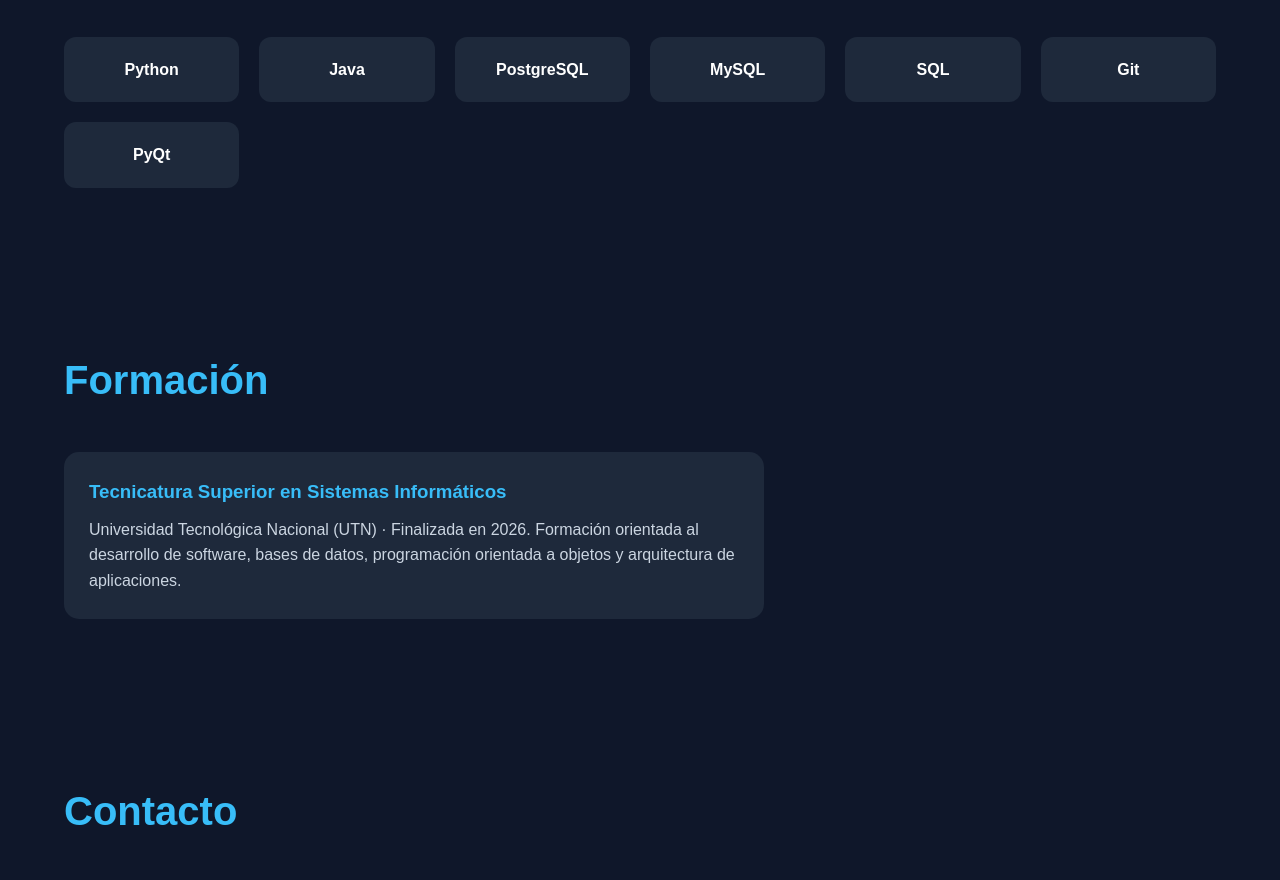
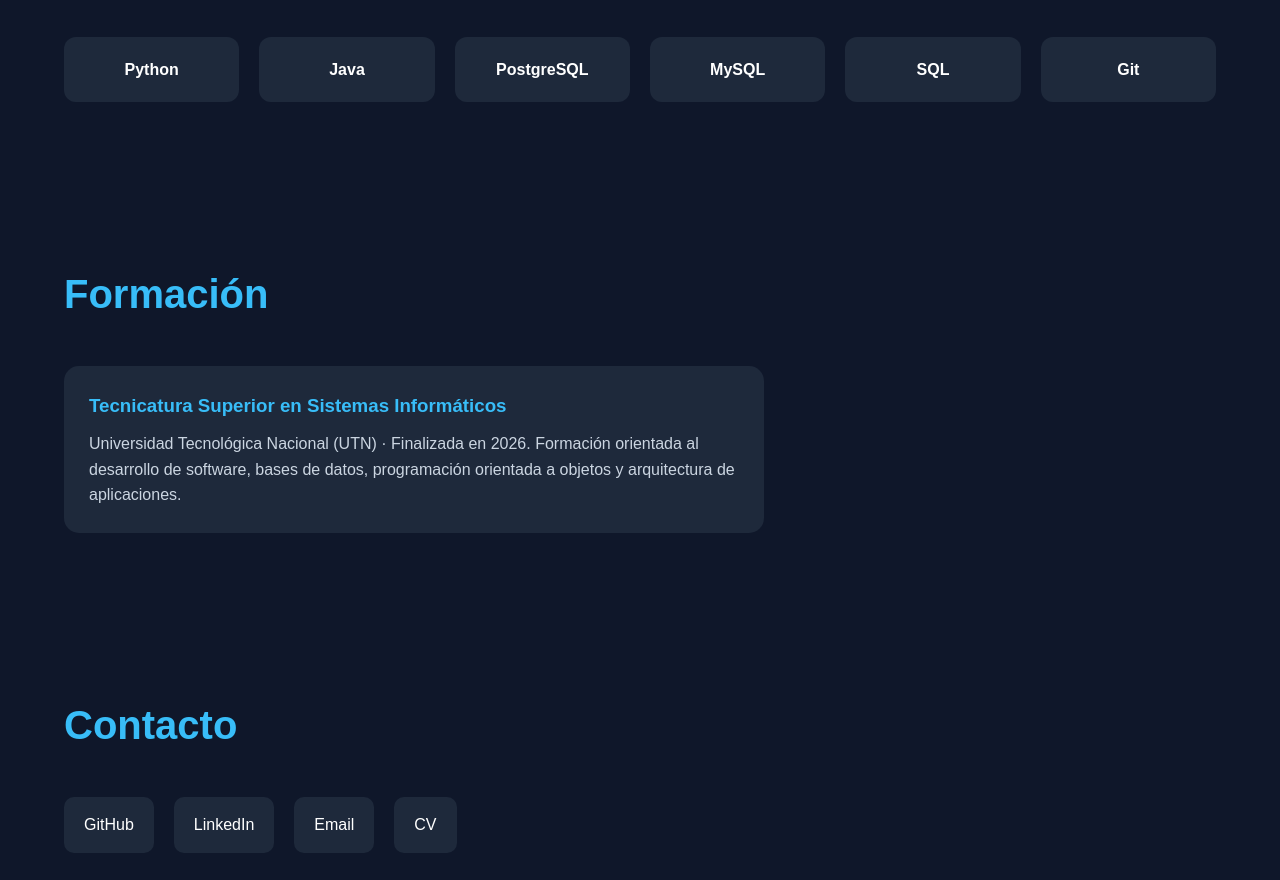
Before and after one commit to FranciscoAntonelli/portfolio, a plain HTML site: page index.html in a window 1280 px wide. Shown: the part 2412-3292 px from the top of the page. Drawn offline with Linux system fonts and the light colour scheme.

Commit message:
Quito una skill

```diff
--- a/index.html
+++ b/index.html
@@ -270,7 +270,6 @@
           <div class="skill">MySQL</div>
           <div class="skill">SQL</div>
           <div class="skill">Git</div>
-          <div class="skill">PyQt</div>
 
         </div>
 
```
